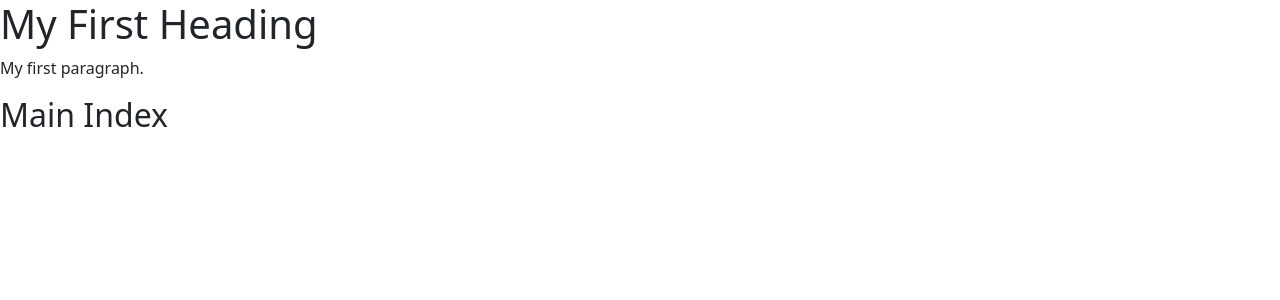
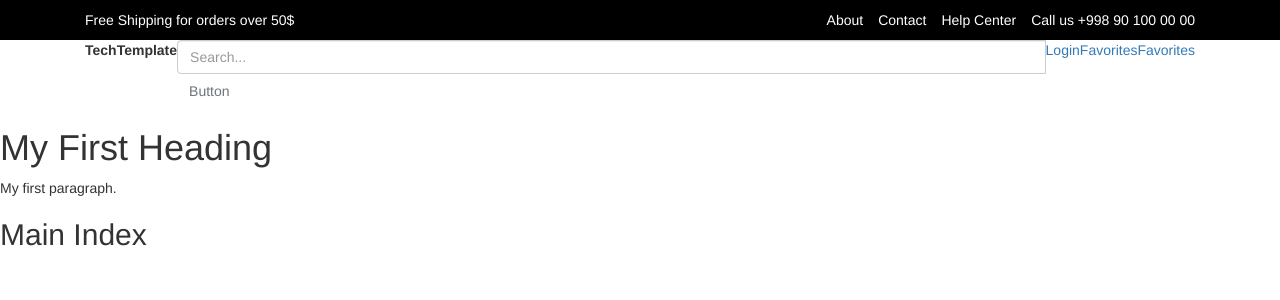
Before and after one commit to Ikromjon1998/techtemplate, a Django app: page /en/ in a window 1280 px wide. Shown: the top 300 px of the page. Run offline with Django 4.2, Linux system fonts and the light colour scheme.

Commit message:
added pre-navigation bar

```diff
--- /dev/null
+++ b/main/templatetags/helpers.py
@@ -0,0 +1,16 @@
+from django.conf import settings as django_settings
+from django import template
+
+from techtemplate.validators import PhoneValidator
+
+register = template.Library()
+
+
+def settings_own(request):
+    return {'settings': django_settings}
+
+
+# settings value
+@register.filter()
+def phone_format(value):
+    return PhoneValidator.format(value)
--- a/main/urls.py
+++ b/main/urls.py
@@ -1,7 +1,9 @@
 from django.urls import path
-from .views import MainIndexView
+from .views import MainIndexView, MainAboutView, MainContactView
 app_name = 'main'
 
 urlpatterns = [
      path('', MainIndexView.as_view(), name='index'),
+     path('about/', MainAboutView.as_view(), name='about'),
+     path('contact/', MainContactView.as_view(), name='contact'),
 ]
--- a/main/views.py
+++ b/main/views.py
@@ -3,3 +3,9 @@
 # Create your views here.
 class MainIndexView(TemplateView):
     template_name = 'main/index.html'
+
+class MainAboutView(TemplateView):
+    template_name = 'main/about.html'
+
+class MainContactView(TemplateView):
+    template_name = 'main/contact.html'
--- /dev/null
+++ b/techtemplate/validators.py
@@ -0,0 +1,41 @@
+from django.core.exceptions import ValidationError
+import re
+import phonenumbers
+from django.utils.deconstruct import deconstructible
+
+@deconstructible
+class PhoneValidator:
+    requires_context = False
+
+    @staticmethod
+    def clean(value):
+        return re.sub('[^0-9]+', '', value)
+
+    @staticmethod
+    def validate(value):
+        try:
+            phone = phonenumbers.parse("+" + value)
+            if not phonenumbers.is_valid_number(phone):
+                raise ValidationError('Phone number is not valid')
+        except:
+            raise ValidationError('Phone number is not valid')
+
+        if len(value) != 12 or not value.startswith('998'):
+            raise ValidationError('Phone number is not valid')
+
+        return True
+
+    @staticmethod
+    def format(value):
+        try:
+            phone = phonenumbers.parse("+" + value)
+            if not phonenumbers.is_valid_number(phone):
+                return value
+
+            return phonenumbers.format_number(phone, phonenumbers.PhoneNumberFormat.INTERNATIONAL)
+        except:
+            return value
+
+    def __call__(self, value):
+        if not PhoneValidator.validate(value):
+            raise ValidationError('Phone number is not valid')
--- a/templates/layouts/base.html
+++ b/templates/layouts/base.html
@@ -1,3 +1,5 @@
+{% load static %}
+{% load i18n helpers %}
 <!doctype html>
 <html>
 <head>
@@ -8,12 +10,39 @@
     <title>TechTemplate</title>
 
     <link href="https://cdn.jsdelivr.net/npm/bootstrap@5.3.0-alpha1/dist/css/bootstrap.min.css" rel="stylesheet" integrity="sha384-GLhlTQ8iRABdZLl6O3oVMWSktQOp6b7In1Zl3/Jr59b6EGGoI1aFkw7cmDA6j6gD" crossorigin="anonymous">
-
+    <!-- Bootstrap -->
+    <link rel="stylesheet" href="https://cdn.jsdelivr.net/npm/bootstrap@3.4.1/dist/css/bootstrap.min.css" integrity="sha384-HSMxcRTRxnN+Bdg0JdbxYKrThecOKuH5zCYotlSAcp1+c8xmyTe9GYg1l9a69psu" crossorigin="anonymous">
 </head>
 <body>
+    <div class="bg-black text-white p-3">
+        <div class="container d-flex">
+            <i class="bi bi-globe"></i>
+            {% translate "Free Shipping for orders over 50$" %}
+            <a href="{% url 'main:about' %}" class="ms-auto me-4 text-white text-decoration-none">{% translate "About" %}</a>
+            <a href="{% url 'main:contact' %}" class="me-4 text-white text-decoration-none">{% translate "Contact" %}</a>
+            <a href="#" class="me-4 text-white text-decoration-none">{% translate "Help Center" %}</a>
+            <a href="tel:+{{ settings.SITE_PHONE_NUMBER }}" class="text-white text-decoration-none">{% translate "Call us" %} {{ settings.SITE_PHONE_NUMBER | phone_format }} </a>
+        </div>
+    </div>
+
+    <div class="container d-flex">
+        <div class="fw-bold">TechTemplate</div>
+        <div class="input-group">
+          <input type="text" class="form-control" placeholder="{% translate "Search..." %}" />
+          <button class="btn btn-outline-secondary" type="button" id="button-addon2">Button</button>
+        </div>
+
+        <a href="#"><i class="bi bi-person-circle"></i> {% translate "Login" %}</a>
+        <a href="#"><i class="bi bi-heart"></i> {% translate "Favorites" %}</a>
+        <a href="#"><i class="bi bi-cart-dash"></i> {% translate "Favorites" %}</a>
+
+    </div>
     {% block content %}
     {% endblock %}
 
+
+    <!-- Include all compiled plugins (below), or include individual files as needed -->
+    <script src="https://cdn.jsdelivr.net/npm/bootstrap@3.4.1/dist/js/bootstrap.min.js" integrity="sha384-aJ21OjlMXNL5UyIl/XNwTMqvzeRMZH2w8c5cRVpzpU8Y5bApTppSuUkhZXN0VxHd" crossorigin="anonymous"></script>
     <script src="https://cdn.jsdelivr.net/npm/bootstrap@5.3.0-alpha1/dist/js/bootstrap.bundle.min.js" integrity="sha384-w76AqPfDkMBDXo30jS1Sgez6pr3x5MlQ1ZAGC+nuZB+EYdgRZgiwxhTBTkF7CXvN" crossorigin="anonymous"></script>
 </body>
 </html>
--- /dev/null
+++ b/templates/main/about.html
@@ -0,0 +1,5 @@
+{% extends 'layouts/base.html' %}
+
+{% block content %}
+    About
+{% endblock %}
--- /dev/null
+++ b/templates/main/contact.html
@@ -0,0 +1,5 @@
+{% extends 'layouts/base.html' %}
+
+{% block content %}
+    Contact
+{% endblock %}
```
Also changed, not shown: techtemplate/settings.py (+6 -1 lines), main/templatetags/__init__.py (added).
